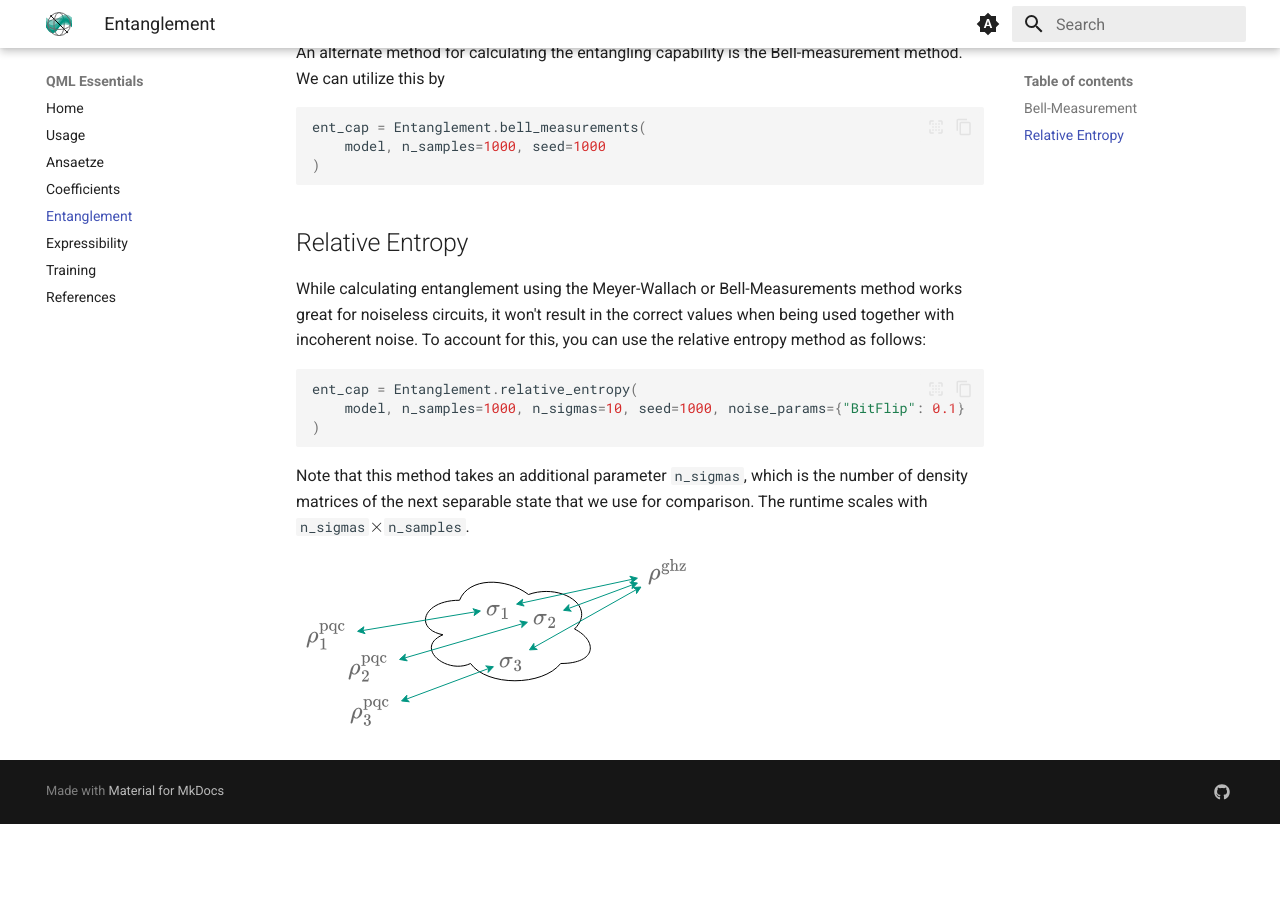
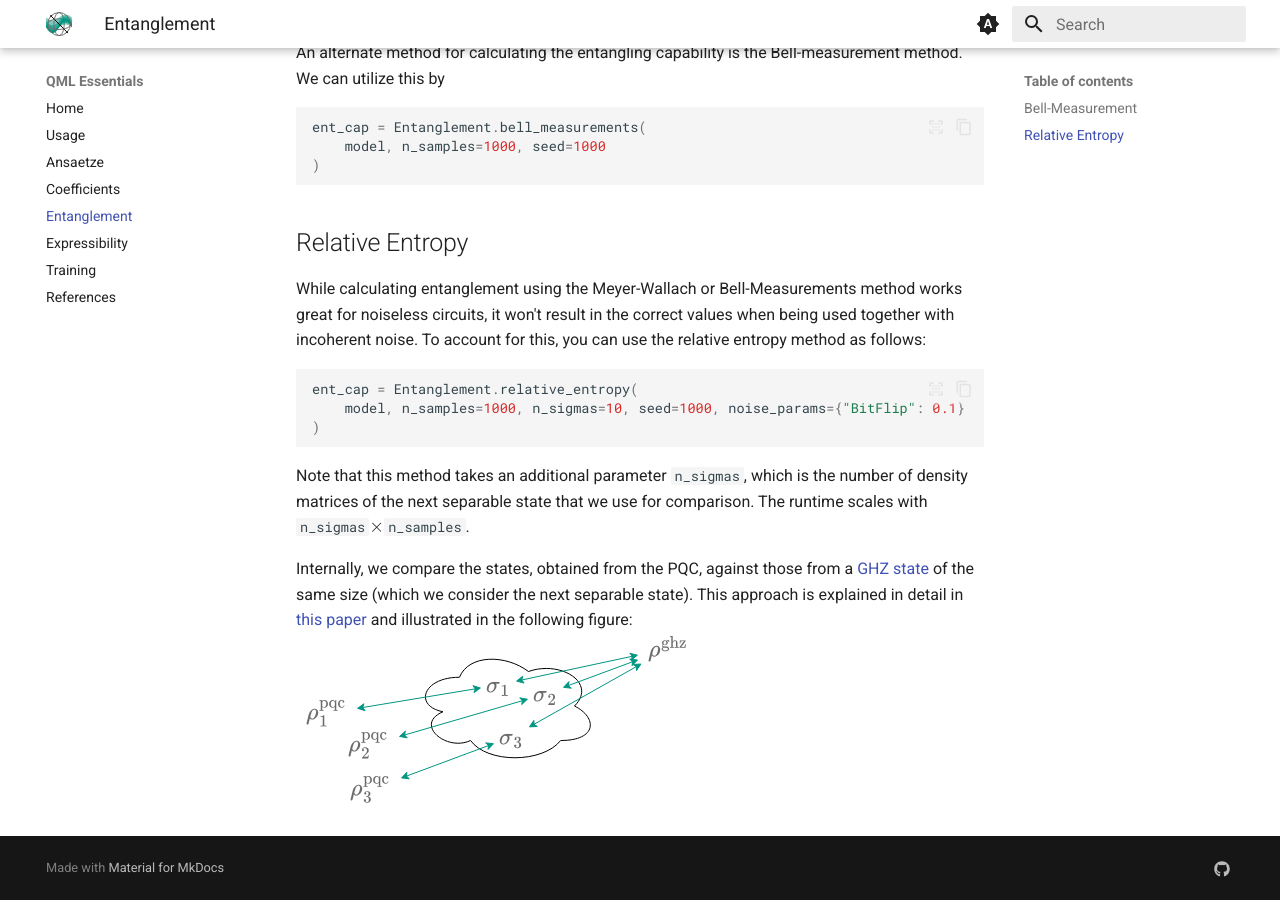
Before and after one commit to cirKITers/qml-essentials, an MkDocs documentation site: the page built from docs/entanglement.md, in a window 1280 px wide and 900 px high, scrolled down 910 px. Built offline with MkDocs 1.6.1 and Material for MkDocs 9.7.7, drawn with Linux system fonts in a browser that asks for light colours; before the commit the page ends 1734 px from its top, so only the background shows below that.

Commit message:
updated docs
Signed-off-by: Melvin Strobl <lc3267@kit.edu>

```diff
--- a/docs/entanglement.md
+++ b/docs/entanglement.md
@@ -56,4 +56,6 @@ ent_cap = Entanglement.relative_entropy(
 Note that this method takes an additional parameter `n_sigmas`, which is the number of density matrices of the next separable state that we use for comparison.
 The runtime scales with `n_sigmas`$\times$`n_samples`.
 
+Internally, we compare the states, obtained from the PQC, against those from a [GHZ state](https://en.wikipedia.org/wiki/Greenberger%E2%80%93Horne%E2%80%93Zeilinger_state) of the same size (which we consider the next separable state).
+This approach is explained in detail in [this paper](https://doi.org/10.48550/arXiv.quant-ph/0504163) and illustrated in the following figure:
 ![Relative Entropy](rel-entropy.svg)
```
Also changed, not shown: docs/metrics.ipynb.
